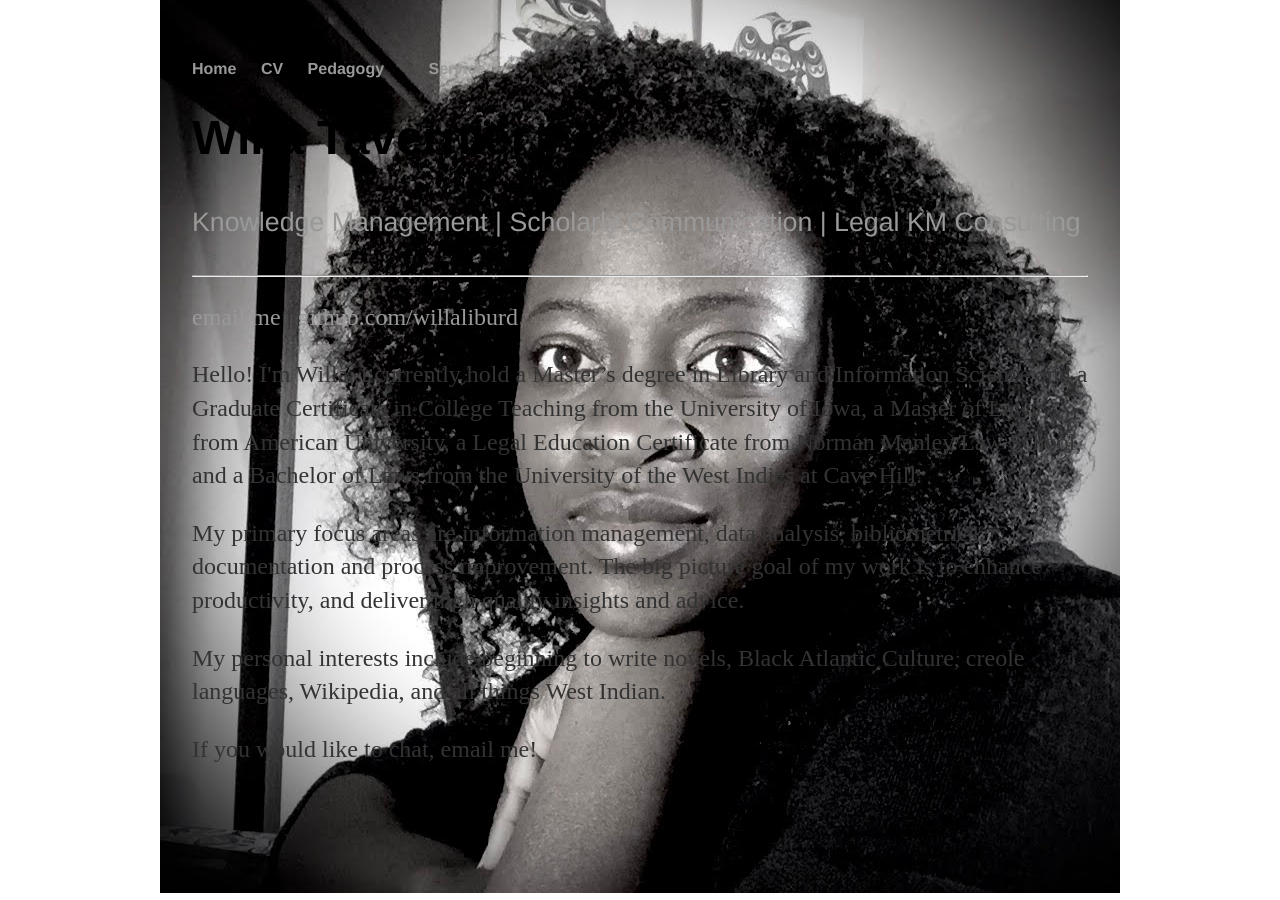
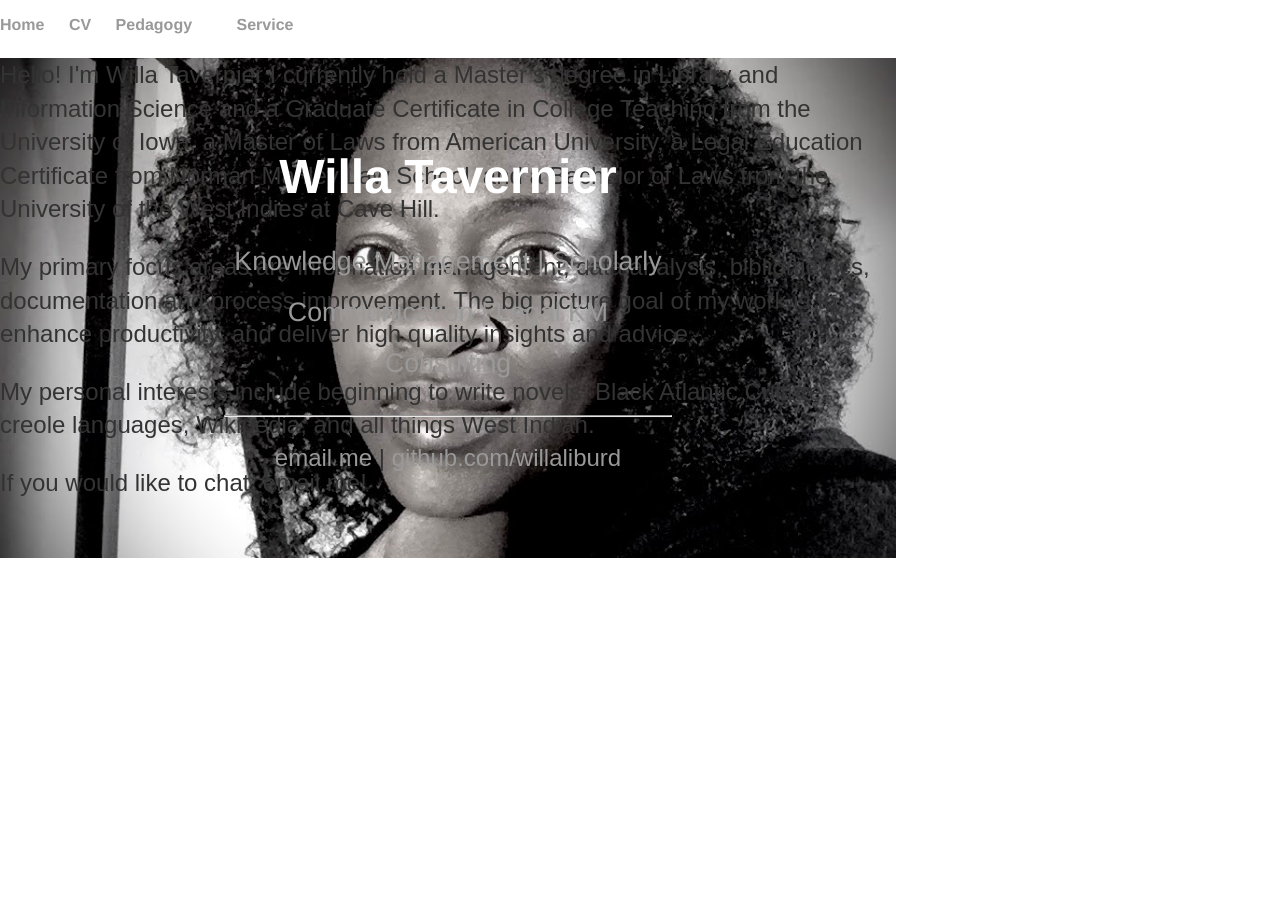
Before and after one commit to willaliburd/willaliburd.github.io, a Jekyll site: the page index.html, which Jekyll copies as it is, in a window 1280 px wide. Built offline with Jekyll 4.4.1, drawn with Linux system fonts in a browser that asks for light colours.

Commit message:
Update index.html
Tried to adjust image to use as hero image

```diff
--- a/index.html
+++ b/index.html
@@ -9,10 +9,29 @@
 
 		<style>
 			body {
-				background-image: url("./assets/img/desk-forward.JPG");
-				background-repeat: no-repeat;
-				background-position: center;
-			}
+  margin: 0;
+  font-family: Arial, Helvetica, sans-serif;
+}
+
+.hero-image {
+  background-image: url("./assets/img/desk-forward.JPG");
+  background-color: #cccccc;
+  height: 500px;
+  background-position: center;
+  background-repeat: no-repeat;
+  background-size: cover;
+  position: relative;
+}
+
+.hero-text {
+  text-align: center;
+  position: absolute;
+  top: 50%;
+  left: 50%;
+  transform: translate(-50%, -50%);
+  color: white;
+}
+
 		</style>
 
 		</head>
@@ -27,17 +46,18 @@
 	    		</ul>
 			</nav>
 
-<div class="blurb">
-	<h1>Willa Tavernier</h1>
+<div class="hero-image">
+  <div class="hero-text">
+   <h1>Willa Tavernier</h1>
 	<p class="b" >Knowledge Management | Scholarly Communication | Legal KM Consulting</p>
 	<hr>
 	<p><a href="mailto:willa@nattakm.com">email me</a> | <a href="https://github.com/NAME">github.com/willaliburd</a></p>
+  </div>
 
-	</div><!-- /.blurb -->
 
 <body>
 
-	<p> Hello!  I'm Willa. I currently hold a Master’s degree in Library and Information Science and a Graduate Certificate in College Teaching from the University of Iowa, a Master of Laws from American University, a Legal Education Certificate from Norman Manley Law School, and a Bachelor of Laws from the University of the West Indies at Cave Hill.</p>
+	<p> Hello!  I'm Willa Tavernier I currently hold a Master’s degree in Library and Information Science and a Graduate Certificate in College Teaching from the University of Iowa, a Master of Laws from American University, a Legal Education Certificate from Norman Manley Law School, and a Bachelor of Laws from the University of the West Indies at Cave Hill.</p>
 
 	<p>My primary focus areas are  information management, data analysis, bibliometrics, documentation and process improvement.  The big picture goal of my work is to enhance productivity, and deliver high quality insights and advice.
 
```
